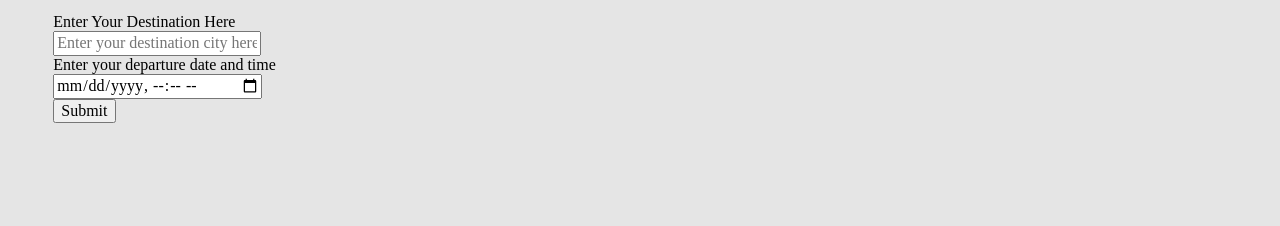
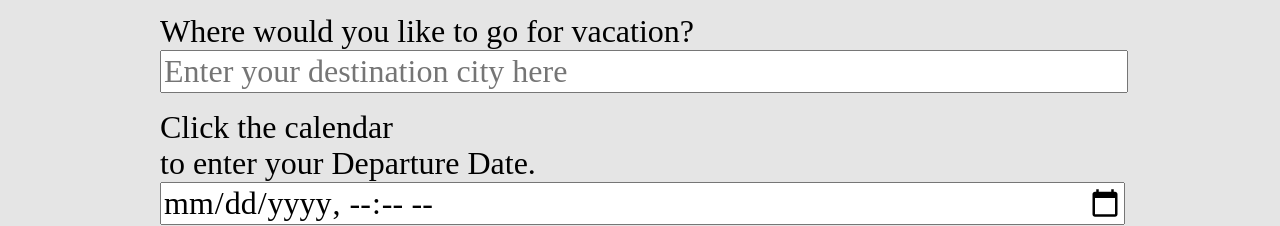
Before and after one commit to Joshuas193/capstone, a website built with webpack: page src/client/views/index.html in a window 1280 px wide. Both pictures are taken after a click on the button "Add a Trip". Shown: the part 574-800 px from the top of the page. Built offline with nearby package versions, Linux system fonts and the light colour scheme; a web font is replaced by a local one.

Commit message:
updating styles

```diff
--- a/src/client/styles/style.scss
+++ b/src/client/styles/style.scss
@@ -41,7 +41,8 @@ body {
   justify-content: center;
   background: $oxford-blue;
   color: $orange-web;
-  font-size: 2.75em;
+  font-size: 3em;
+  font-family: $serif;
   margin: 0;
   padding: 2rem;
   text-shadow: $text-shadow-outline, $text-shadow-light;
@@ -115,20 +116,34 @@ body {
   }
 }
 
-#add-trip {
-  font-family: $serif;
-  font-size: 40px;
+#add-trip, #submit{
+  font-weight: 700;
+  font-size: 2em;
+  font-family: $sans;
+  width: 50%;
   padding : 2rem;
   border: 3px solid $oxford-blue;
   border-radius: 25px;
-  background-color: rgba($orange-web, 0.6);
+  background-color: rgba($orange-web, 0.7);
   margin-top: 150px;
+}
+
+#submit {
+  margin-top: 50px;
 }
 
 #user-data {
   display: flex;
   flex-direction: column;
   align-items: baseline;
-  width: 95%;
-  margin: 0 auto 0 3.33em;
+  width: 75vw;
+  margin: 0 auto;
 }
+
+
+label, input {
+  font-size: 2em;
+  font-family: $serif;
+  min-width: 75vw;
+  margin: 0 0 1rem 0;
+}
--- a/src/client/views/index.html
+++ b/src/client/views/index.html
@@ -3,8 +3,6 @@
   <head>
     <meta charset="UTF-8">
     <title>Travel Planner</title>
-    <link rel="preconnect" href="https://fonts.gstatic.com">
-    <link rel="stylesheet" href="https://fonts.googleapis.com/css2?family=DM+Serif+Text:ital@0;1&display=swap">
     <link rel="preconnect" href="https://fonts.gstatic.com">
     <link rel="stylesheet" href="https://fonts.googleapis.com/css2?family=DM+Serif+Text:ital@0;1&family=Nunito+Sans:wght@200;400;700&display=swap">
     <!-- The below link is to get rid of the Favicon error in the Console -->
@@ -24,12 +22,12 @@
         <button id="add-trip" type="button"> Add a Trip </button>
       </div>
       <form id="user-data">
-        <div class="city">
-          <label for="city">Enter Your Destination Here</label><br>
+        <div id="city-div">
+          <label for="city">Where would you like to go for vacation?</label><br>
           <input type="text" id="city" placeholder="Enter your destination city here">
         </div>
-        <div class="departure">
-          <label for="departure">Enter your departure date and time</label><br>
+        <div id="departure-div">
+          <label for="departure">Click the calendar<br>to enter your Departure Date.</label><br>
           <input type="datetime-local" id="departure"><br>
           <button id="submit" type ="submit"> Submit </button>
         </div>
```
